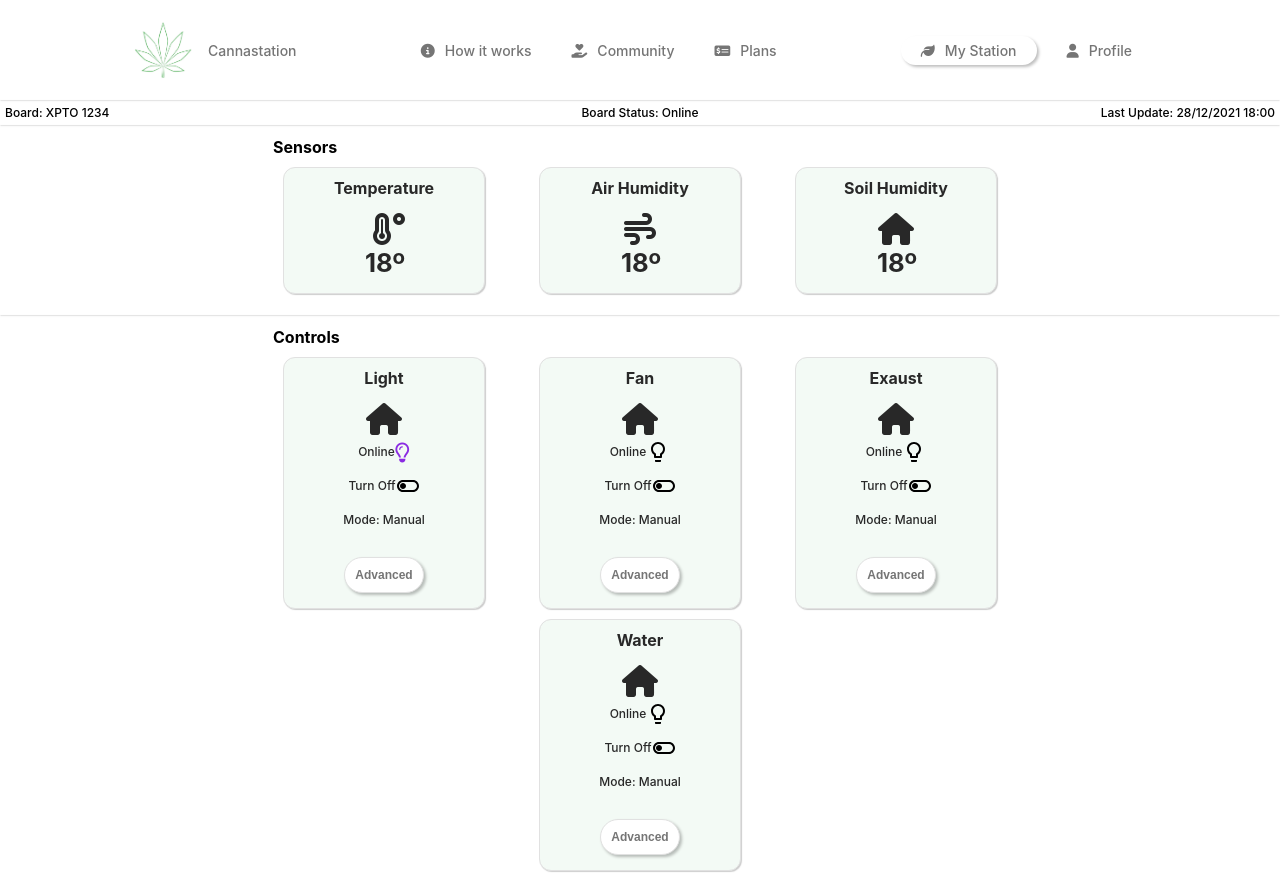
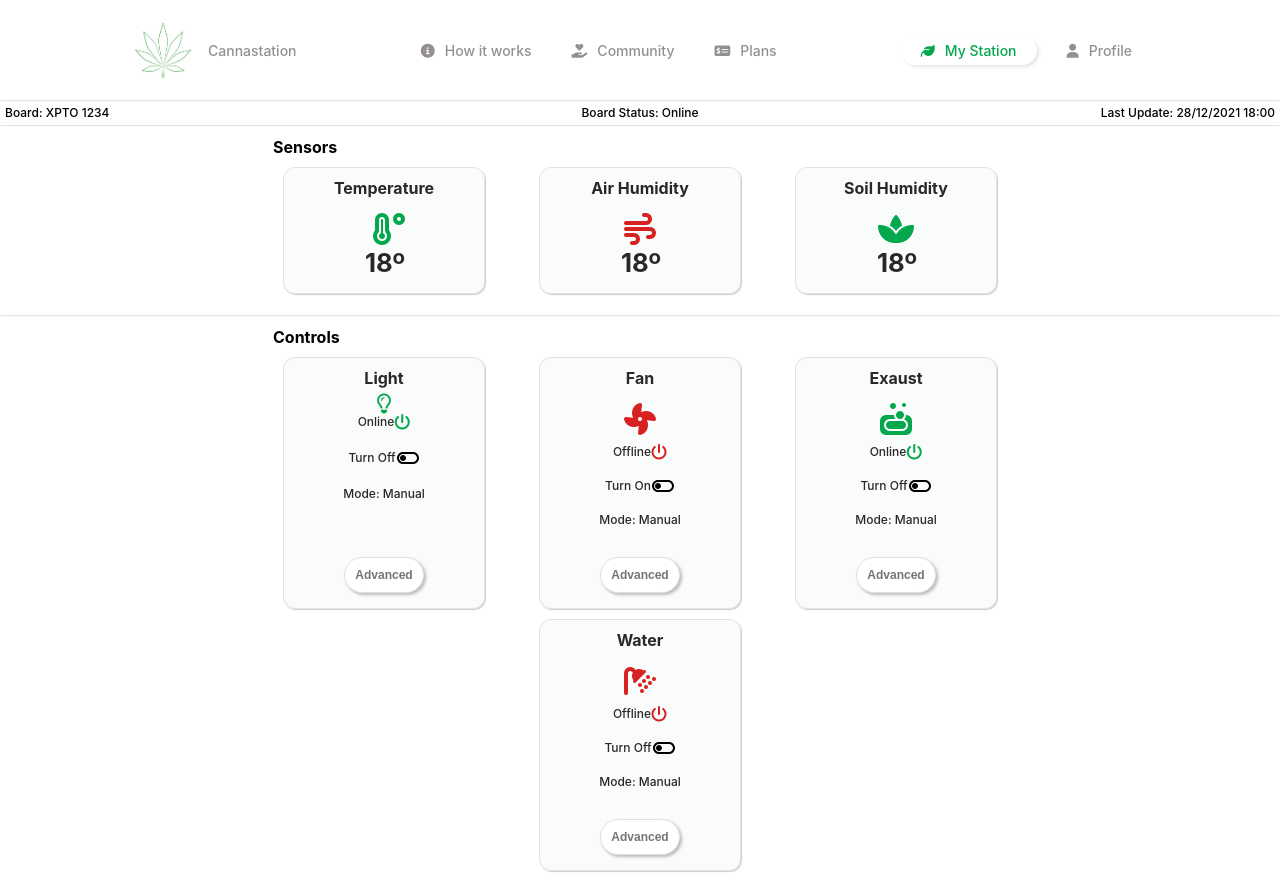
Before and after one commit to FlavioHPOliveira/cannadesign, a plain HTML site: page index.html in a window 1280 px wide. Drawn offline with Linux system fonts and the light colour scheme.

Commit message:
adding icon colors

```diff
--- a/css/header.css
+++ b/css/header.css
@@ -4,7 +4,7 @@ header {
   align-items: center;
   font-size: 14px;
   padding: 15px 10%;
-  color: #757575;
+  color: #949090;
   box-shadow: 0 1px 3px 0 rgb(0 0 0 / 4%), 0 1px 1px 0 rgb(0 0 0 / 4%),
     0 2px 1px -1px rgb(0 0 0 / 4%);
 }
@@ -15,7 +15,7 @@ header a {
 }
 
 .header__logo:hover {
-  color: 34843c;
+  color: rgb(3, 168, 77);
 }
 
 header img {
@@ -44,7 +44,7 @@ header img {
 }
 
 .nav__links li:hover {
-  color: 34843c;
+  color: rgb(3, 168, 77);
   background-color: #f3f6fa;
   transition: all 0.2s ease 0s;
 }
@@ -57,7 +57,13 @@ header img {
   margin-right: 10px;
   padding: 10px;
   background: #ffffff;
-  box-shadow: 2px 2px 3px rgba(0, 0, 0, 0.25);
+  box-shadow: 2px 2px 3px rgba(163, 150, 150, 0.25);
   border-radius: 20px;
   cursor: pointer;
 }
+
+.selected {
+  color: rgb(3, 168, 77);
+  /* background-color: #f3f6fa; */
+  transition: all 0.2s ease 0s;
+}
--- a/css/sensor.css
+++ b/css/sensor.css
@@ -62,7 +62,7 @@
   max-width: 200px;
   min-width: 120px;
   color: #282828;
-  background-color: #f3faf5;
+  background-color: #005a2d05;
   border: 1px solid #e1e1e1;
   border-radius: 12px;
   padding: 5px 40px 15px 40px;
@@ -117,10 +117,15 @@
 }
 
 .sensor__card button:hover {
-  color: 34843c;
+  color: rgb(3, 168, 77);
   background-color: #f3f6fa;
 }
 
-.fa-lightbulb {
-  color: blueviolet;
+/* Can I do this to color stuff? want use same color for all icons */
+.color__green {
+  color: rgb(3, 168, 77);
 }
+
+.color__red {
+  color: rgb(216, 34, 34);
+}
--- a/index.html
+++ b/index.html
@@ -26,7 +26,7 @@
     </nav>
     <nav>
       <ul class="nav__links">
-        <li class="nav__board"><i class="fas fa-solid fa-leaf nav__icon"></i>My Station</li>
+        <li class="nav__board selected"><i class="fas fa-solid fa-leaf nav__icon"></i>My Station</li>
         <li><span class="fa fa-user nav__icon"></span>Profile</li>
       </ul>
     </nav>
@@ -47,17 +47,17 @@
         <ul class='sensor__cards'>
           <li class='sensor__card'>
             <h3>Temperature</h3>
-            <i class="fas fa-solid fa-temperature-high fa-2x"></i>
+            <i class="fas fa-solid fa-temperature-high fa-2x color__green"></i>
             <h2>18º</h2>
           </li>
           <li class='sensor__card'>
             <h3>Air Humidity</h3>
-            <i class="fas fa-solid fa-wind fa-2x"></i>
+            <i class="fas fa-solid fa-wind fa-2x color__red"></i>
             <h2>18º</h2>
           </li>
           <li class='sensor__card'>
             <h3>Soil Humidity</h3>
-            <i class="fa fa-home fa-2x"></i>
+            <i class="fas fa-solid fa-spa fa-2x color__green"></i>
             <h2>18º</h2>
           </li>
         </ul>
@@ -70,10 +70,10 @@
         <ul class='sensor__cards'>
           <li class='sensor__card'>
             <h3>Light</h3>
-            <i class="fa fa-home fa-2x"></i>
+            <i class="far fa-lightbulb fa-lg color__green fa-2x"></i>
             <div class="sensor__line">
               <p>Online</p>
-              <i class="far fa-lightbulb fa-lg"></i>
+              <i class="fas fa-solid fa-power-off color__green"></i>
             </div>
 
             <div class="sensor__line">
@@ -86,14 +86,14 @@
           </li>
           <li class='sensor__card'>
             <h3>Fan</h3>
-            <i class="fa fa-home fa-2x"></i>
+            <i class="fas fa-solid fa-fan color__red fa-2x"></i>
             <div class="sensor__line">
-              <p>Online</p>
-              <img src="img/icons/lightbulb_black_24dp.svg" alt="logo">
+              <p>Offline</p>
+              <i class="fas fa-solid fa-power-off color__red"></i>
             </div>
 
             <div class="sensor__line">
-              <p>Turn Off</p>
+              <p>Turn On</p>
               <img src="img/icons/toggle_off_black_24dp.svg" alt="logo">
             </div>
 
@@ -102,10 +102,10 @@
           </li>
           <li class='sensor__card'>
             <h3>Exaust</h3>
-            <i class="fa fa-home fa-2x"></i>
+            <i class="fas fa-solid fa-soap fa-2x color__green"></i>
             <div class="sensor__line">
               <p>Online</p>
-              <img src="img/icons/lightbulb_black_24dp.svg" alt="logo">
+              <i class="fas fa-solid fa-power-off color__green"></i>
             </div>
 
             <div class="sensor__line">
@@ -119,10 +119,10 @@
 
           <li class='sensor__card'>
             <h3>Water</h3>
-            <i class="fa fa-home fa-2x"></i>
+            <i class="fas fa-solid fa-shower fa-2x color__red"></i>
             <div class="sensor__line">
-              <p>Online</p>
-              <img src="img/icons/lightbulb_black_24dp.svg" alt="logo">
+              <p>Offline</p>
+              <i class="fas fa-solid fa-power-off color__red"></i>
             </div>
 
             <div class="sensor__line">
```
